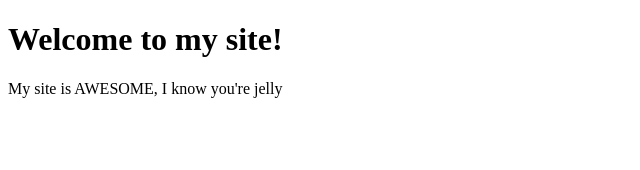
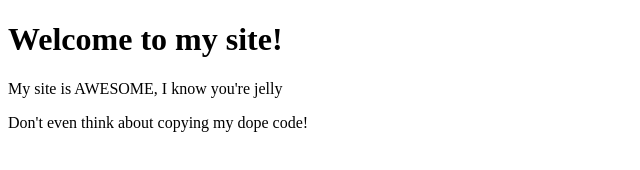
Before and after one commit to LaunchCodeAllhubs/js-assignment-4-html-me-something-Willmo103, a website: page index.html in a window 1280 px wide. Shown: the whole page, without its empty margins (0-640 px from the left). Drawn offline with Linux system fonts and the light colour scheme.

Commit message:
another awesome commit from will

```diff
--- a/index.html
+++ b/index.html
@@ -8,6 +8,7 @@
    <!-- Write your HTML in this file! -->
    <h1>Welcome to my site!</h1>
    <p>My site is AWESOME, I know you're jelly</p>
+   <p>Don't even think about copying my dope code!</p>
 </body>
 
 </html>
```
